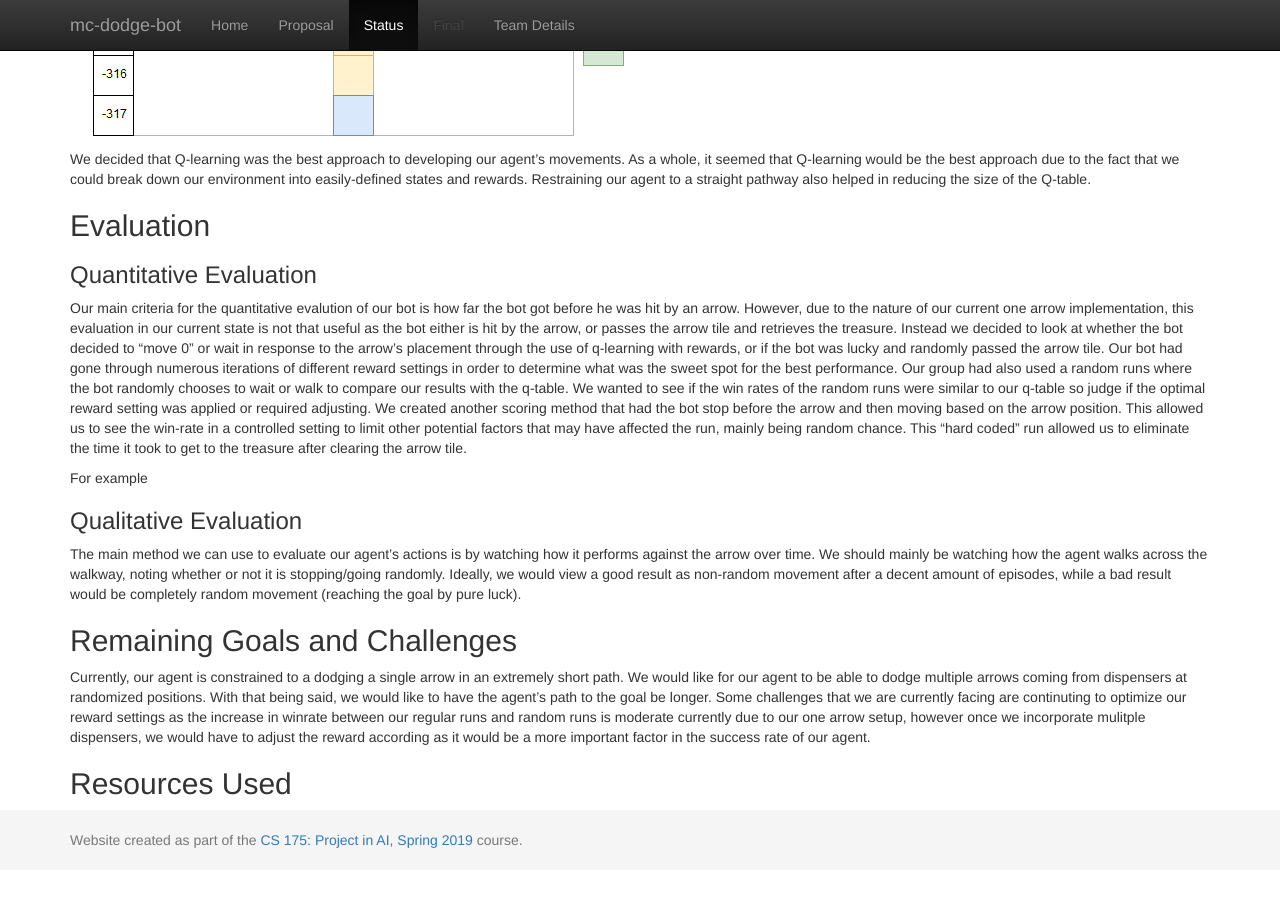
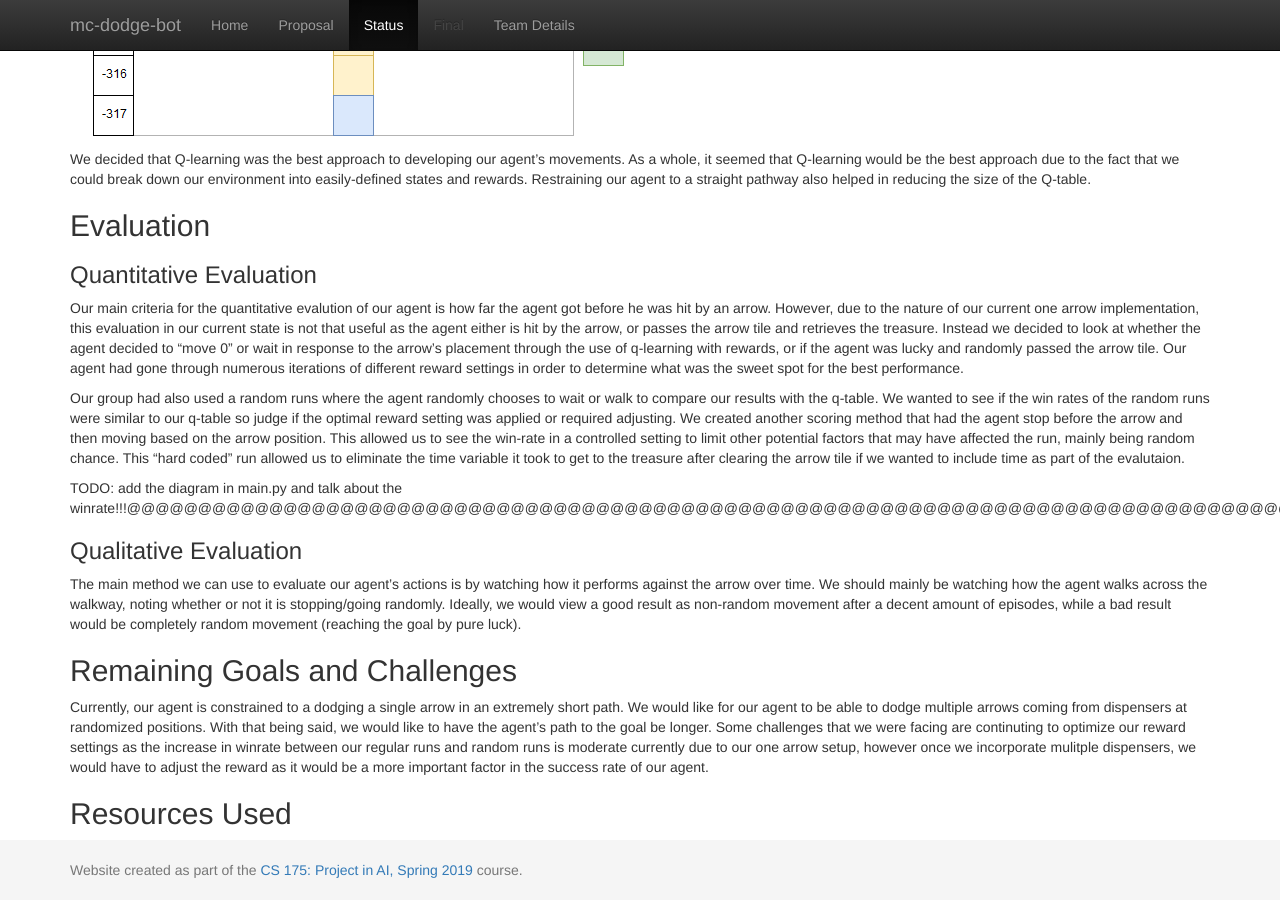
Before and after one commit to denn9s/indiana-jones, a Jekyll site: the page built from docs/status.md, in a window 1280 px wide and 900 px high, scrolled down 870 px. Built offline with Jekyll 4.4.1, drawn with Linux system fonts in a browser that asks for light colours; before the commit the page ends 1740 px from its top, so only the background shows below that; some of the changed text lies outside the part shown.

Commit message:
Update status.md

```diff
--- a/docs/status.md
+++ b/docs/status.md
@@ -9,7 +9,7 @@
 
 
 ## Summary
-Our overall goal was to have our agent be able to dodge various enemy projectiles, such as skeleton arrows or blaze fireballs in order to reach a chest. However, we wanted to modify our environment to be a slightly more controlled, so we decided to have our agent dodge arrows fired from dispensers. We wanted our progress to have a solid, simple foundation, so we designed our agent to dodge a single incoming arrow from a dispenser. As of now, our agent is designed to solely move forwards and backwards in order to dodge incoming arrows from the sides. We incorporated reinforcement learning by utilizing q-tables to allow the agent to dodge and reach the goal.
+Our overall goal was to have our agent be able to dodge various enemy projectiles, such as skeleton arrows or blaze fireballs in order to reach a chest. However, we wanted to modify our environment to be slightly more controlled, so we decided to have our agent dodge arrows fired from dispensers. We wanted our progress to have a solid, simple foundation, so we designed our agent to dodge a single incoming arrow from a dispenser. As of now, our agent is designed to solely move forwards and backwards in order to dodge incoming arrows from the sides. We incorporated reinforcement learning by utilizing q-tables, Q-learning, to allow the agent to dodge the projectiles and reach the goal.
 
 ## Approach
 Our main approach to reaching our goal is to have our agent bounded by the sides in order to lower the amount of states. The agent is also spawned in the same spawn point, with the goal being 9 blocks down the straight path. We also kept the dispenser at the same position, aimed at the middle of the agent's path. The dispenser will be positioned 6 units away from the pathway of the agent.
@@ -21,18 +21,19 @@
 ## Evaluation
 
 ### Quantitative Evaluation
-Our main criteria for the quantitative evalution of our bot is how far the bot got before he was hit by an arrow. However, due to the nature of our current one arrow implementation, this evaluation in our current state is not that useful as the bot either is hit by the arrow, or passes the arrow tile and retrieves the treasure. Instead we decided to look at whether the bot decided to "move 0" or wait in response to the arrow's placement through the use of q-learning with rewards, or if the bot was lucky and randomly passed the arrow tile. Our bot had gone through numerous iterations of different reward settings in order to determine what was the sweet spot for the best performance.
-Our group had also used a random runs where the bot randomly chooses to wait or walk to compare our results with the q-table. We wanted to see if the win rates of the random runs were similar to our q-table so judge if the optimal reward setting was applied or required adjusting. We created another scoring method that had the bot
-stop before the arrow and then moving based on the arrow position. This allowed us to see the win-rate in a controlled setting to limit other potential factors that may have affected the run, mainly being random chance. This "hard coded" run allowed us to eliminate the time it took to get to the treasure after clearing the arrow tile.
+Our main criteria for the quantitative evalution of our agent is how far the agent got before he was hit by an arrow. However, due to the nature of our current one arrow implementation, this evaluation in our current state is not that useful as the agent either is hit by the arrow, or passes the arrow tile and retrieves the treasure. Instead we decided to look at whether the agent decided to "move 0" or wait in response to the arrow's placement through the use of q-learning with rewards, or if the agent was lucky and randomly passed the arrow tile. Our agent had gone through numerous iterations of different reward settings in order to determine what was the sweet spot for the best performance.
+
+Our group had also used a random runs where the agent randomly chooses to wait or walk to compare our results with the q-table. We wanted to see if the win rates of the random runs were similar to our q-table so judge if the optimal reward setting was applied or required adjusting. We created another scoring method that had the agent stop before the arrow and then moving based on the arrow position. This allowed us to see the win-rate in a controlled setting to limit other potential factors that may have affected the run, mainly being random chance. This "hard coded" run allowed us to eliminate the time variable it took to get to the treasure after clearing the arrow tile if we wanted to include time as part of the evalutaion.
+
+TODO: add the diagram in main.py and talk about the winrate!!!@@@@@@@@@@@@@@@@@@@@@@@@@@@@@@@@@@@@@@@@@@@@@@@@@@@@@@@@@@@@@@@@@@@@@@@@@@@@@@@@@@@@@@@@@@@@@@@@@@@@@@@@@@@@@@@@@@@@@@@@@@@
 
 
-For example
 ### Qualitative Evaluation
 The main method we can use to evaluate our agent's actions is by watching how it performs against the arrow over time. We should mainly be watching how the agent walks across the walkway, noting whether or not it is stopping/going randomly. Ideally, we would view a good result as non-random movement after a decent amount of episodes, while a bad result would be completely random movement (reaching the goal by pure luck).
 
 
 ## Remaining Goals and Challenges
 Currently, our agent is constrained to a dodging a single arrow in an extremely short path. We would like for our agent to be able to dodge multiple arrows coming from dispensers at randomized positions. With that being said, we would like to have the agent's path to the goal be longer.
-Some challenges that we are currently facing are continuting to optimize our reward settings as the increase in winrate between our regular runs and random runs is moderate currently due to our one arrow setup, however once we incorporate mulitple dispensers, we would have to adjust the reward according as it would be a more important factor in the success rate of our agent.
+Some challenges that we were facing are continuting to optimize our reward settings as the increase in winrate between our regular runs and random runs is moderate currently due to our one arrow setup, however once we incorporate mulitple dispensers, we would have to adjust the reward as it would be a more important factor in the success rate of our agent.
 
 ## Resources Used
```
